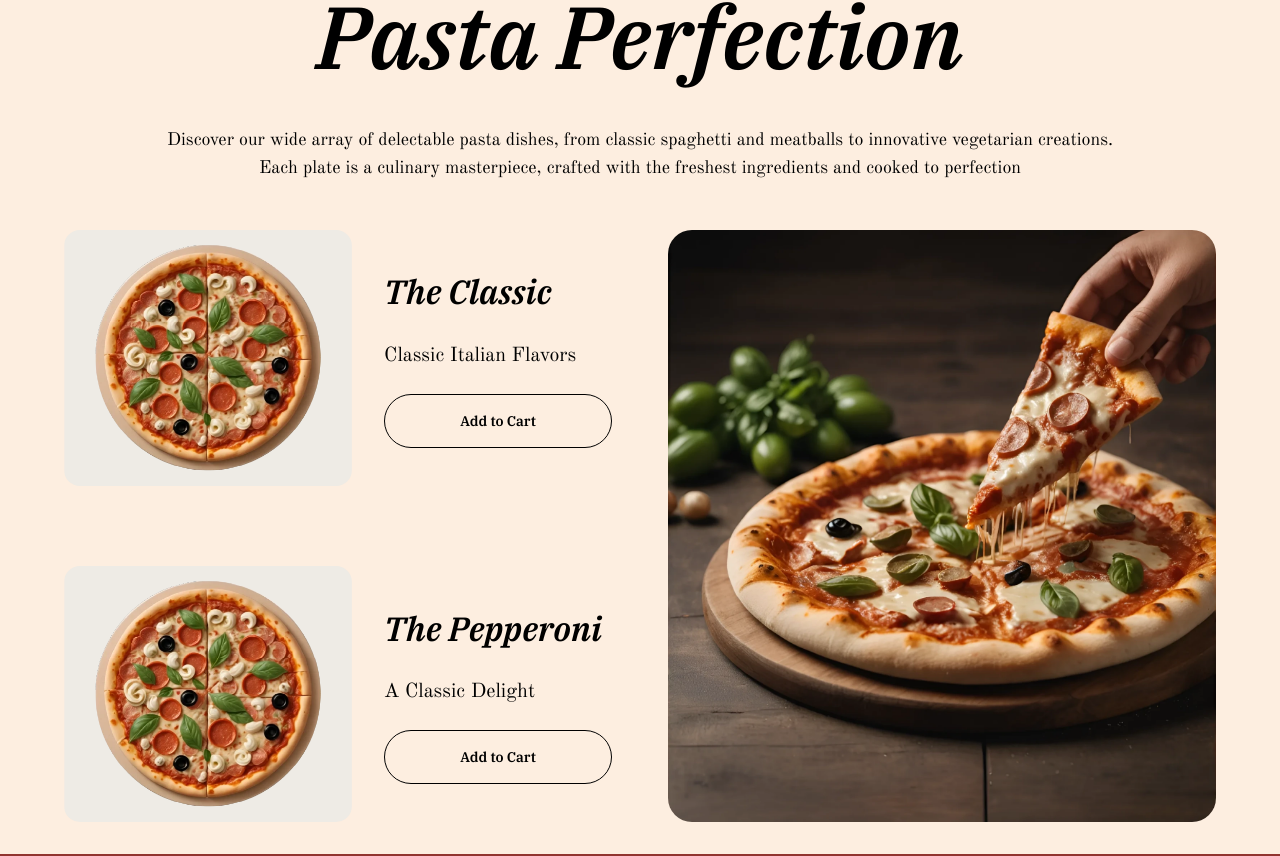
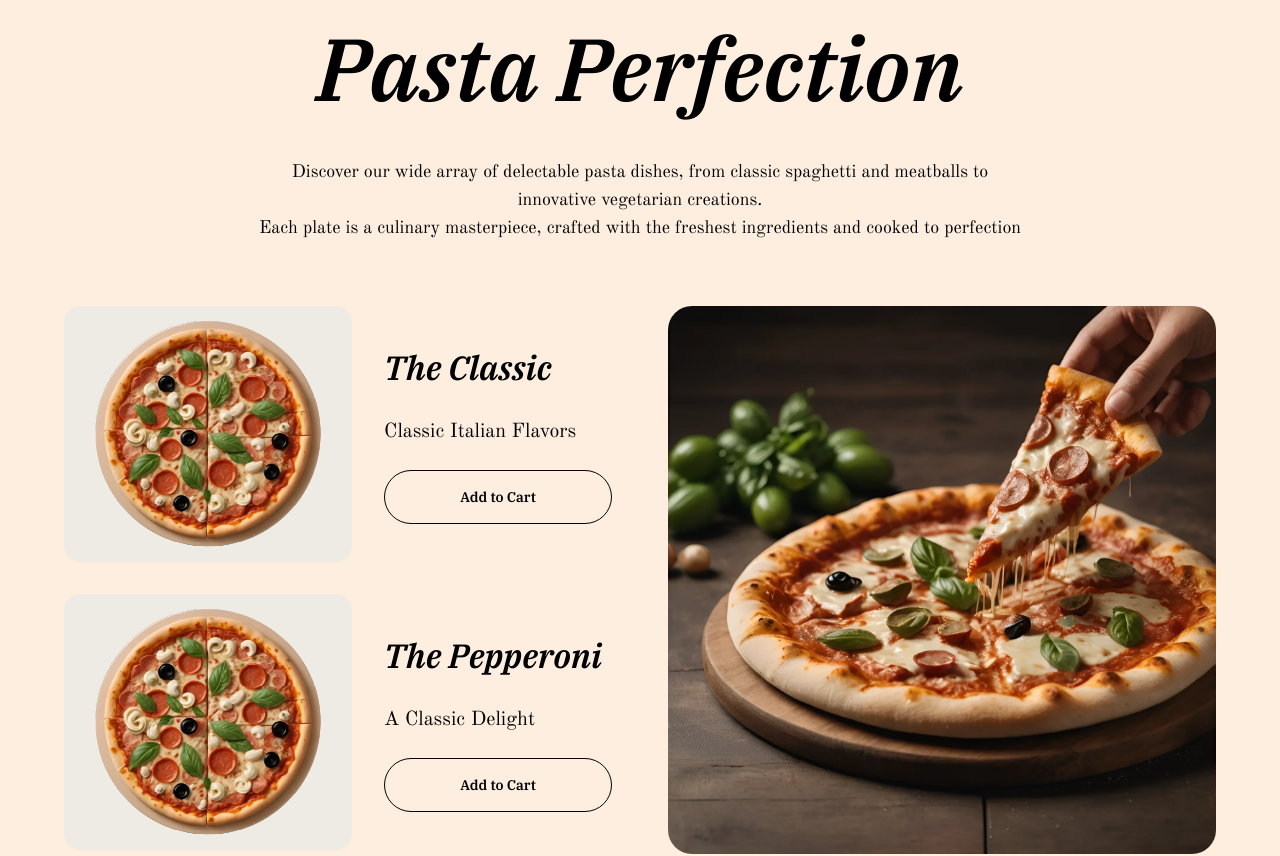
Before and after one commit to MarcoCAVS18/pizzahost, a React (Create React App) app: page / in a window 1280 px wide. Shown: the part 2737-3593 px from the top of the page. Built offline with nearby package versions, Linux system fonts and the light colour scheme.

Commit message:
grid card solution

```diff
--- a/src/components/home/FeaturedProducts.jsx
+++ b/src/components/home/FeaturedProducts.jsx
@@ -1,5 +1,4 @@
 // FeaturedProducts.jsx
-
 import React from 'react';
 import { AnimationProvider } from '../../context/ScrollAnimation/AnimationContext';
 import ScrollAnimation from '../../context/ScrollAnimation/ScrollAnimation';
@@ -41,9 +40,7 @@ function FlavorsSection() {
           <div className="hidden lg:grid grid-cols-4 gap-6">
             {pizzaData.map((pizza, index) => (
               <ScrollAnimation key={index} delay={300 + (index * 100)}>
-                <div
-                  className="cursor-pointer group relative rounded-3xl overflow-hidden aspect-square shadow-md hover:shadow-xl transition-shadow duration-300"
-                >
+                <div className="cursor-pointer group relative rounded-3xl overflow-hidden aspect-square shadow-md hover:shadow-xl transition-shadow duration-300">
                   <img
                     src={pizza.image}
                     alt={pizza.title}
@@ -66,9 +63,7 @@ function FlavorsSection() {
             <div className="grid grid-cols-3 gap-4 mb-4">
               {pizzaData.slice(0, 3).map((pizza, index) => (
                 <ScrollAnimation key={index} delay={300 + (index * 100)}>
-                  <div
-                    className="group relative rounded-3xl overflow-hidden aspect-square shadow-md"
-                  >
+                  <div className="group relative rounded-3xl overflow-hidden aspect-square shadow-md">
                     <img
                       src={pizza.image}
                       alt={pizza.title}
@@ -95,40 +90,27 @@ function FlavorsSection() {
             </ScrollAnimation>
           </div>
 
-          {/* Mobile Grid */}
+          {/* Mobile Grid - Modified for 2x2 layout */}
           <div className="md:hidden">
-            <div className="grid grid-cols-2 gap-3 mb-3">
-              {pizzaData.slice(0, 3).map((pizza, index) => (
+            <div className="grid grid-cols-2 gap-4">
+              {pizzaData.map((pizza, index) => (
                 <ScrollAnimation key={index} delay={300 + (index * 100)}>
-                  <div
-                    className={`relative rounded-2xl overflow-hidden aspect-square shadow-md ${
-                      index === 2 ? 'col-span-2' : ''
-                    }`}
-                  >
+                  <div className="relative rounded-2xl overflow-hidden aspect-square shadow-md">
                     <img
                       src={pizza.image}
                       alt={pizza.title}
                       className="w-full h-full object-cover"
                     />
                     <div className="absolute inset-0 bg-black/20" />
+                    {index === pizzaData.length - 1 && (
+                      <div className="absolute bottom-0 left-0 right-0 p-3 text-center">
+                        <h3 className="text-white font-serif text-lg">{pizza.title}</h3>
+                      </div>
+                    )}
                   </div>
                 </ScrollAnimation>
               ))}
             </div>
-
-            <ScrollAnimation delay={600}>
-              <div className="relative rounded-2xl overflow-hidden aspect-[16/9] shadow-md">
-                <img
-                  src={pizzaData[3].image}
-                  alt={pizzaData[3].title}
-                  className="w-full h-full object-cover"
-                />
-                <div className="absolute inset-0 bg-black/20" />
-                <div className="absolute bottom-0 left-0 right-0 p-4 text-center">
-                  <h3 className="text-white font-serif text-xl">{pizzaData[3].title}</h3>
-                </div>
-              </div>
-            </ScrollAnimation>
           </div>
         </div>
       </div>
--- a/src/components/home/PastaSection.jsx
+++ b/src/components/home/PastaSection.jsx
@@ -1,5 +1,4 @@
 // PastaSection.jsx
-
 import React from "react";
 import Card from "../common/Card";
 import pizzaImage from "../../assets/images/pizzas/prueba2.webp";
@@ -26,8 +25,9 @@ const PastaSection = () => {
 
   return (
     <AnimationProvider>
-      <div className="bg-beige py-8 sm:py-16 px-4 sm:px-8">
-        <div className="text-center mb-12">
+      <section className="bg-beige py-16 sm:py-24 px-4 sm:px-8">
+        <div className="max-w-7xl mx-auto">
+          <div className="text-center mb-16">
             <ScrollAnimation delay={0}>
               <p className="text-gray-500 text-sm font-serif italic">
                 Satisfy Your Cravings
@@ -39,18 +39,18 @@ const PastaSection = () => {
               </h2>
             </ScrollAnimation>
             <ScrollAnimation delay={400}>
-            <h3 className="text-gray-600 text-md sm:text-lg font-oldstyle mt-6">
+              <h3 className="text-gray-600 text-md sm:text-lg font-oldstyle mt-6 max-w-3xl mx-auto">
                 Discover our wide array of delectable pasta dishes, from classic
                 spaghetti and meatballs to innovative vegetarian creations.
-              <br />
+                <br className="hidden sm:block" />
                 Each plate is a culinary masterpiece, crafted with the freshest
                 ingredients and cooked to perfection
               </h3>
             </ScrollAnimation>
           </div>
 
-        <div className="max-w-6xl mx-auto flex flex-col lg:flex-row gap-14 min-h-[545px]">
-          <div className="lg:w-1/2 flex flex-col gap-8 justify-between">
+          <div className="max-w-6xl mx-auto flex flex-col lg:flex-row gap-8 lg:gap-14">
+            <div className="lg:w-1/2 flex flex-col gap-8">
               {pastaOptions.map((pasta, index) => (
                 <ScrollAnimation key={index} delay={600 + index * 200}>
                   <Card
@@ -63,19 +63,21 @@ const PastaSection = () => {
                 </ScrollAnimation>
               ))}
             </div>
-          <div className="lg:w-1/2 h-full">
+
+            <div className="lg:w-1/2 relative">
               <ScrollAnimation delay={1000}>
-              <div className="w-full h-full">
+                <div className="aspect-square w-full overflow-hidden rounded-3xl">
                   <img
                     src={primaryImage}
-                  alt="Featured pizza"
-                  className="w-full h-full object-cover rounded-3xl"
+                    alt="Featured pasta dish"
+                    className="w-full h-full object-cover"
                   />
                 </div>
               </ScrollAnimation>
             </div>
           </div>
         </div>
+      </section>
     </AnimationProvider>
   );
 };
```
Lines whose indentation alone changed are shown as unchanged.
